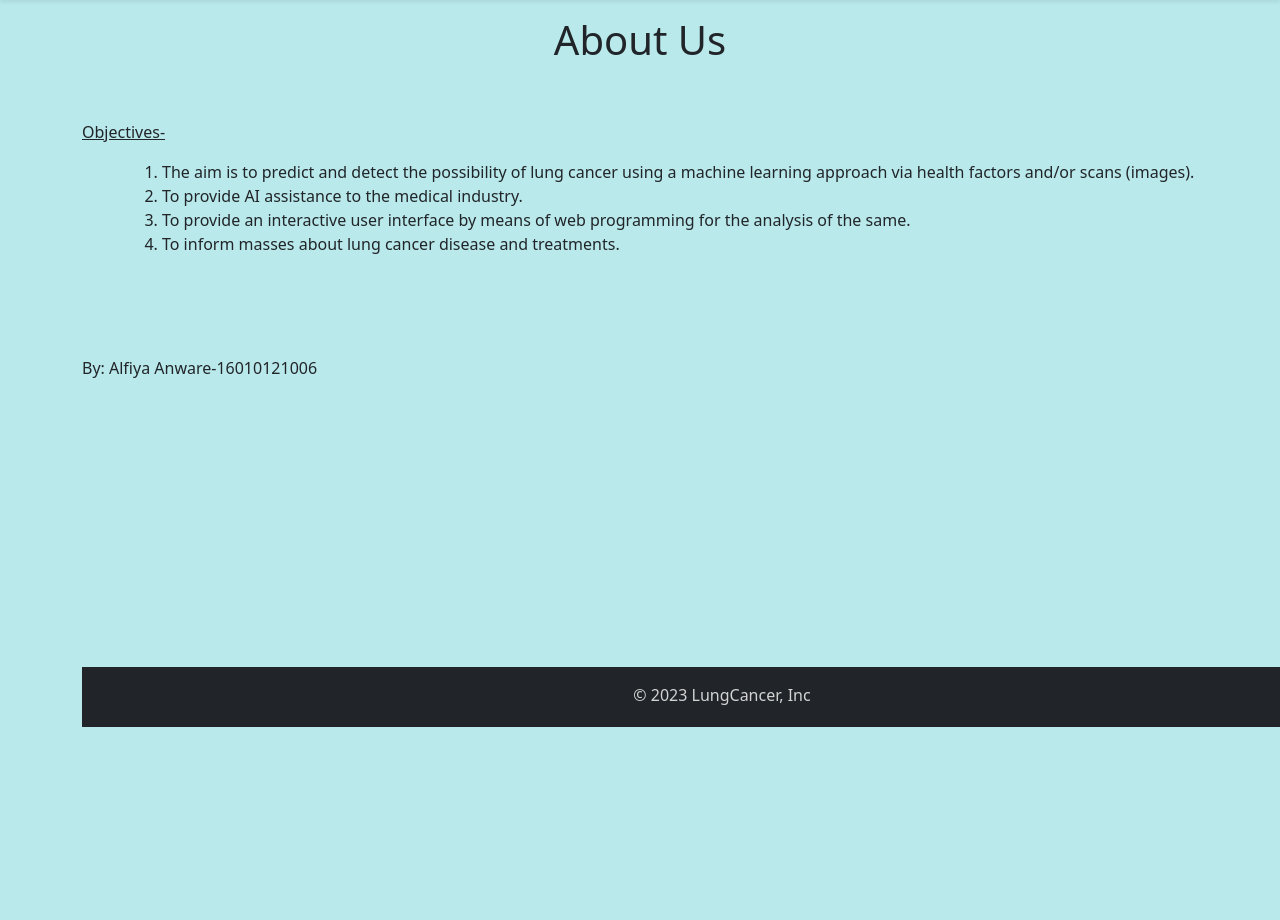
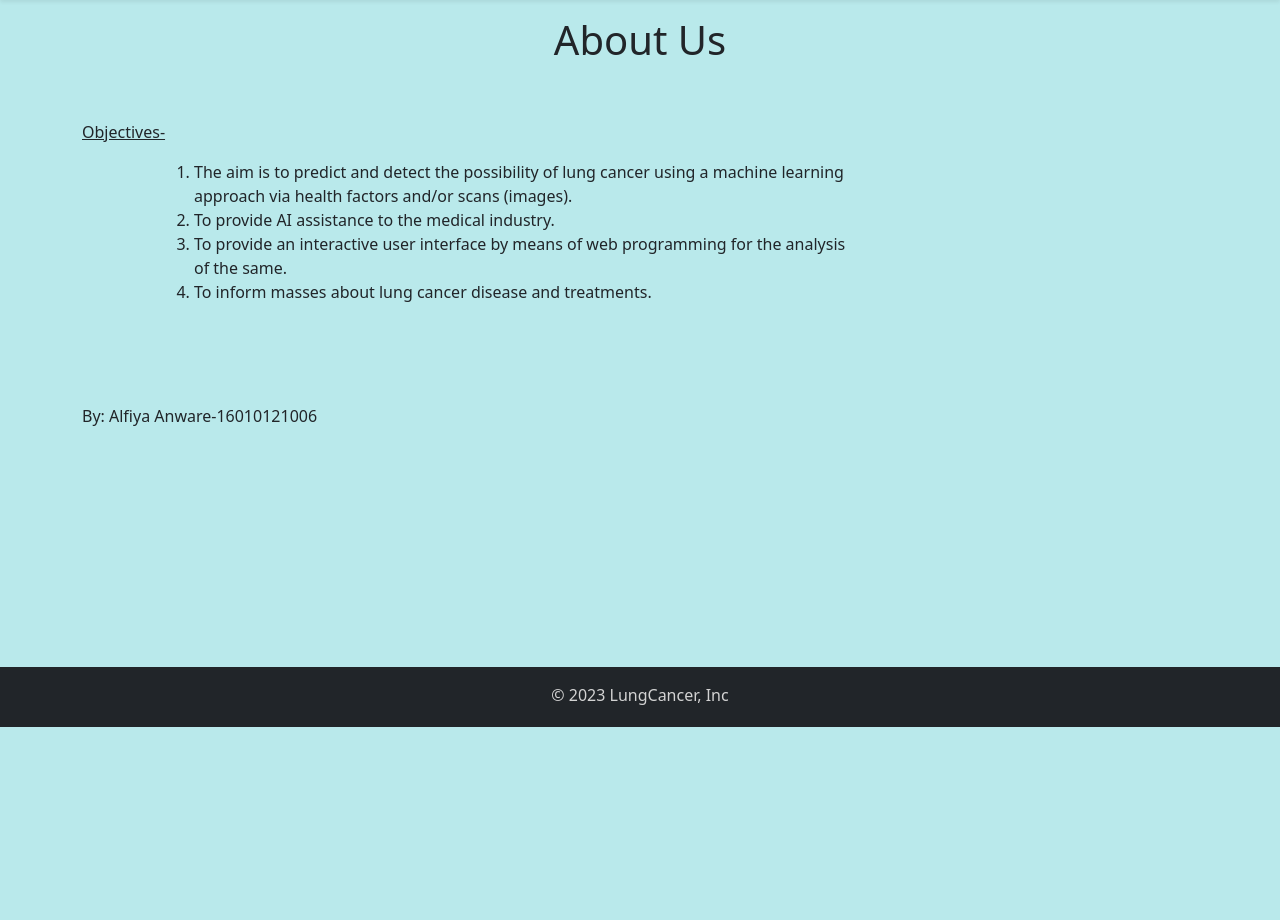
Before and after one commit to alfiyaanware/lung-cancer-v2, a Flask app: page /about in a window 1280 px wide. Shown: the part 73-993 px from the top of the page. After the commit the page ends 800 px from the top, so only its background shows below. Run offline with Flask 3, Linux system fonts and the light colour scheme.

Commit message:
Minor changes

```diff
--- a/static/mystyle.css
+++ b/static/mystyle.css
@@ -17,10 +17,6 @@
   width: 11.7%;
 }
 
-#page-container {
-  position: relative;
-  min-height: 100vh;
-}
 
 #footer {
    position: fixed;
--- a/templates/about.html
+++ b/templates/about.html
@@ -14,9 +14,9 @@
     <br>
     <h1 style="text-align:center">About Us</h1>
     <br><br>
-  <div id="page-container" class="container">
+  <div class="container">
   <div class="row">
-<!--   <div class="col-sm-10"> -->
+  <div class="col-sm-10">
 <!--     <p>Our aim was to create a website for the purpose of our mini project and WPL lab.</p> -->
     <p><u>Objectives-</u></p>
     <ol>
@@ -29,8 +29,9 @@
 <!--     <p>By:<br>Alfiya Anware-16010121006,<br>
       Alekya Arra-16010121007,<br>
       Azhar Bamne-16010121011</p> -->
-<!--   </div> -->
-<!--   <div class="col-sm-2"><img src="/static/images/us.jpeg" width="350" height="230" style="float:right; margin-right: -40px;"></div></div></div> -->
+  </div>
+<!--   <div class="col-sm-2"><img src="/static/images/us.jpeg" width="350" height="230" style="float:right; margin-right: -40px;"></div>-->
+  </div>
   <pre>
 
 
--- a/templates/bookappt.html
+++ b/templates/bookappt.html
@@ -62,6 +62,7 @@
   <pre>
 
 
+
   </pre>
     {% include 'footer.html' %}
 </body>
```
